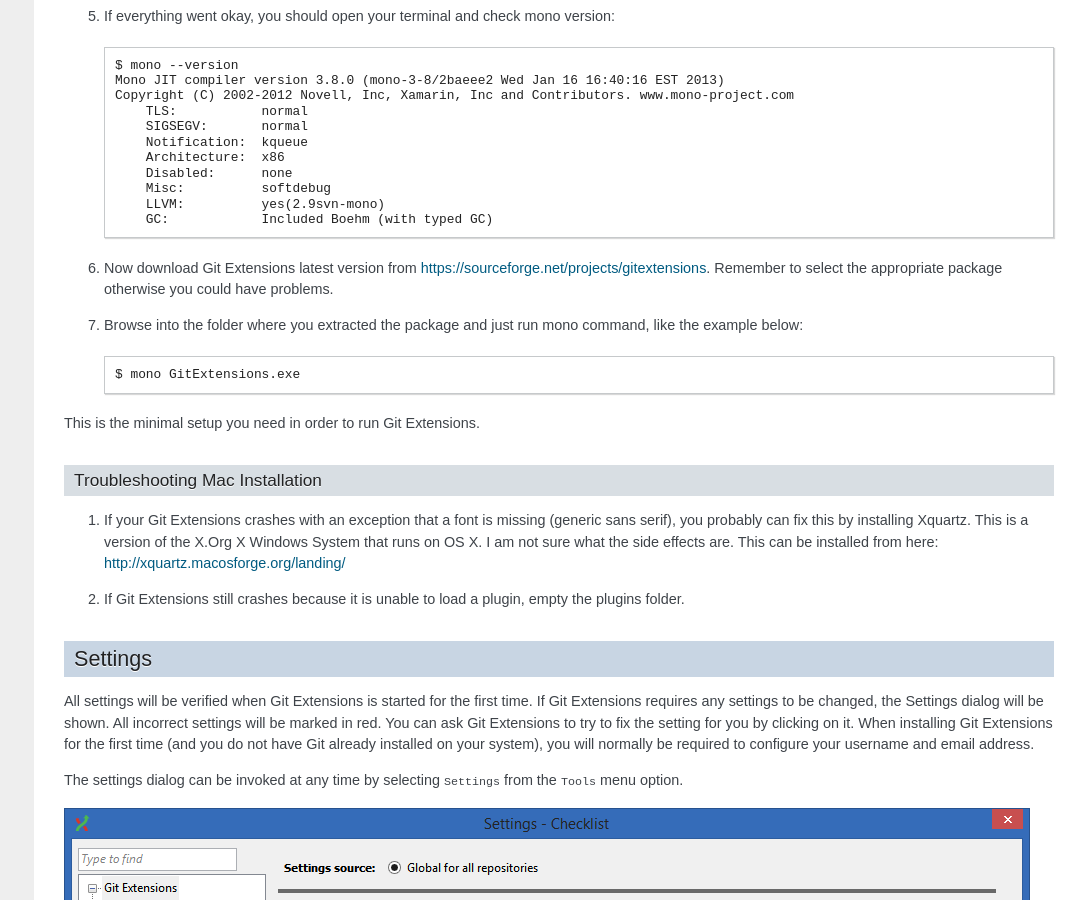
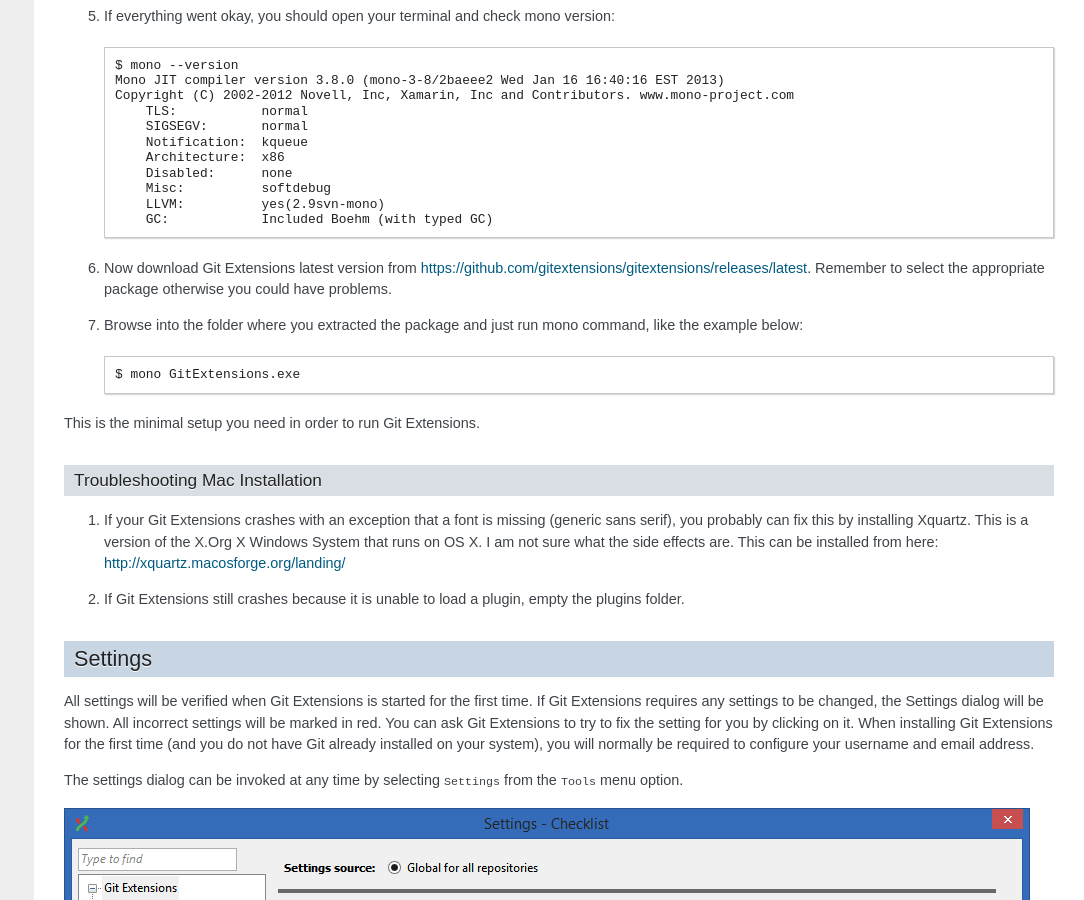
Before and after one commit to martinqt/GitExtensionsDoc, a Sphinx documentation site: the page built from source/getting_started.rst, in a window 1280 px wide and 900 px high, scrolled down 3310 px. Shown: the whole window, without its empty margins (196-1280 px from the left). Built offline with Sphinx 7.4.7, drawn with Linux system fonts in a browser that asks for light colours; some of the changed lines change nothing that is shown.

Commit message:
Changed sourceforge download links to github
Changed the 2 instances of sourceforge download page links to https://github.com/gitextensions/gitextensions/releases/latest

```diff
--- a/source/getting_started.rst
+++ b/source/getting_started.rst
@@ -9,7 +9,7 @@
 
 There is a single click installer that installs MsysGit, Kdiff3 and Git Extensions. The installer will detect
 if 32bit and/or 64bit versions should be installed.
-The installer can be found `here <http://sourceforge.net/projects/gitextensions/>`_.
+The installer can be found `here <https://github.com/gitextensions/gitextensions/releases/latest>`_.
 
 .. image:: /images/install/install1.png
 
@@ -61,7 +61,7 @@
         LLVM:          yes(2.9svn-mono)
         GC:            Included Boehm (with typed GC)
 
-6) Now download Git Extensions latest version from https://sourceforge.net/projects/gitextensions. Remember to select the appropriate package otherwise you could have problems.
+6) Now download Git Extensions latest version from https://github.com/gitextensions/gitextensions/releases/latest. Remember to select the appropriate package otherwise you could have problems.
 7) Browse into the folder where you extracted the package and just run mono command, like the example below::
 
     $ mono GitExtensions.exe
```
